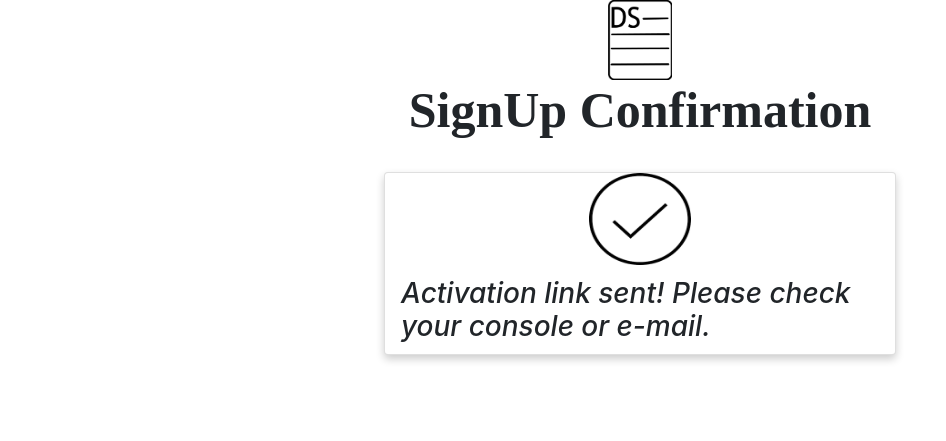
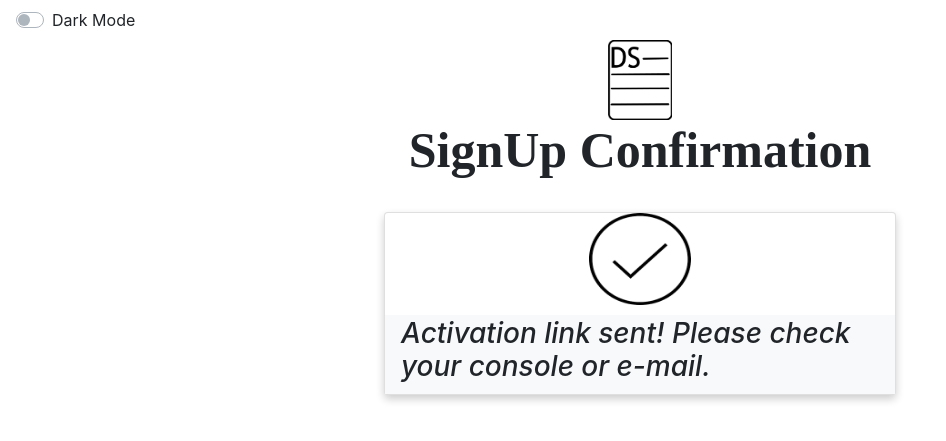
Before and after one commit to Aiden-Frost/DailySnaps-localhost, a Django app: page /sent/ in a window 1280 px wide. Shown: the top 441 px of the page, without its empty margins (0-946 px from the left). Run offline with Django 3.2, Linux system fonts and the light colour scheme; some libraries are stand-ins or nearby versions; some web fonts are replaced.

Commit message:
Dark mode for activation link

```diff
--- a/website/news/templates/news/activation_sent.html
+++ b/website/news/templates/news/activation_sent.html
@@ -28,9 +28,56 @@
             justify-content: center;
             flex-direction: row;
         }
+        [data-theme="dark"] {
+      background-color: #111 !important;
+      color: #eee;
+      }
+      [data-theme="dark"] .bg-light{
+      background-color: #94948b !important;
+      color: #eee;
+      }
         </style>
   </head>
     <body>
+    <div class="nav-link">
+
+          <div class="custom-control custom-switch">
+            <input type="checkbox" class="custom-control-input" id="darkSwitch">
+            <label class="custom-control-label" for="darkSwitch">Dark Mode</label>
+          </div>
+<script>
+            const darkSwitch = document.getElementById('darkSwitch');
+window.addEventListener('load', () => {
+  if (darkSwitch) {
+    initTheme();
+    darkSwitch.addEventListener('change', () => {
+      resetTheme();
+    });
+  }
+});
+
+function initTheme() {
+  const darkThemeSelected =
+    localStorage.getItem('darkSwitch') !== null &&
+    localStorage.getItem('darkSwitch') === 'dark';
+  darkSwitch.checked = darkThemeSelected;
+  darkThemeSelected ? document.body.setAttribute('data-theme', 'dark') :
+    document.body.removeAttribute('data-theme');
+}
+
+function resetTheme() {
+  if (darkSwitch.checked) {
+    document.body.setAttribute('data-theme', 'dark');
+    localStorage.setItem('darkSwitch', 'dark');
+  } else {
+    document.body.removeAttribute('data-theme');
+    localStorage.removeItem('darkSwitch');
+  }
+}
+  </script>
+
+
+        </div>
         <div class="row-12 text-center">
           <a class="news-header-logo text-dark" href="{%url 'home_page' %}"><img src="{% static 'news/images/lightlogo.png' %}" style= "height:1%; width:5%;"></a>
           <br>
@@ -42,7 +89,7 @@
         <div class="grid_wrapper">
         <img src="{% static 'news/images/tick.png' %}" alt="Avatar" style="width:20%; height: 90%;">
         </div>
-        <div class="container">
+        <div class="container bg-light">
             <h3 class="pb-10 mb-15 font-italic">Activation link sent! Please check your console or e-mail.</h3>
         </div>
       </div>
```
Also changed, not shown: website/db.sqlite3.
